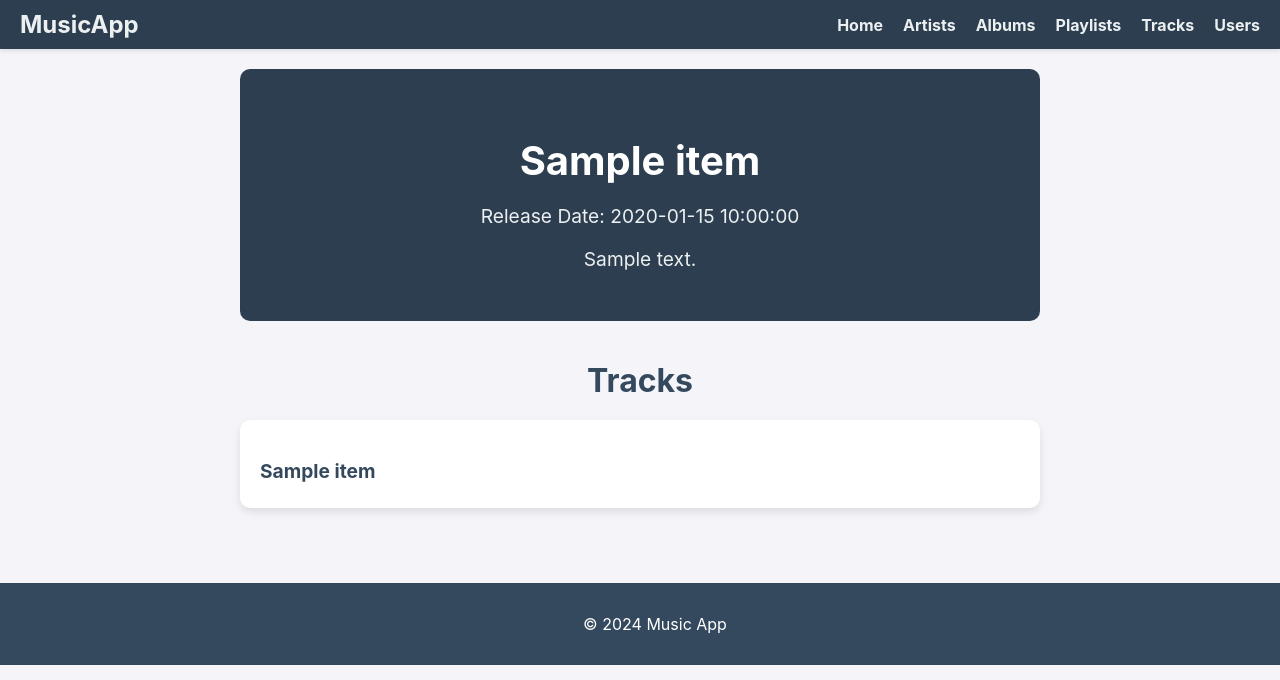
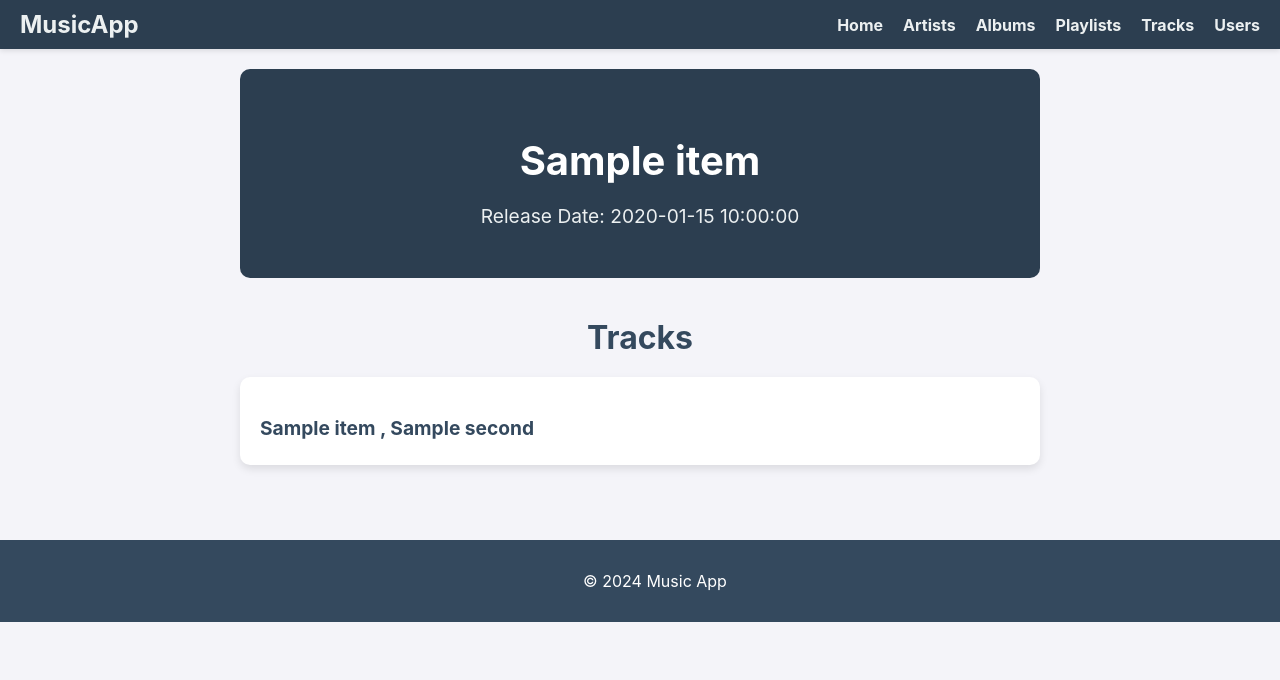
Before and after one commit to oyavri/musicfm, a Flask app: page /artists/1/albums/1 in a window 1280 px wide. Shown: the top 680 px of the page. Run offline with Flask 3, Linux system fonts and the light colour scheme; tables that the repository leaves empty hold one stand-in row (values such as "Sample post"); a database or web service that is not in the repository returns one stand-in record (values such as "Sample title"); data that the repository does not hold is empty.

Commit message:
Update album_details.html

```diff
--- a/server/templates/album_details.html
+++ b/server/templates/album_details.html
@@ -5,7 +5,6 @@
     <header class="album-header">
         <h1>{{ album['name'] }}</h1>
         <p>Release Date: {{ album['release_date'] }}</p>
-        <p class="album-info">{{ album.get('description', 'No description available for this album.') }}</p>
     </header>
 
     <section class="tracks-section">
@@ -14,7 +13,7 @@
         <ul class="tracks-list">
             {% for track in tracks %}
             <li class="track-item">
-                <h3>{{ track['name'] }}</h3>
+                <h3>{{ track['name'] }} , {{ track['length_sec']}} second </h3>
             </li>
             {% endfor %}
         </ul>
```
